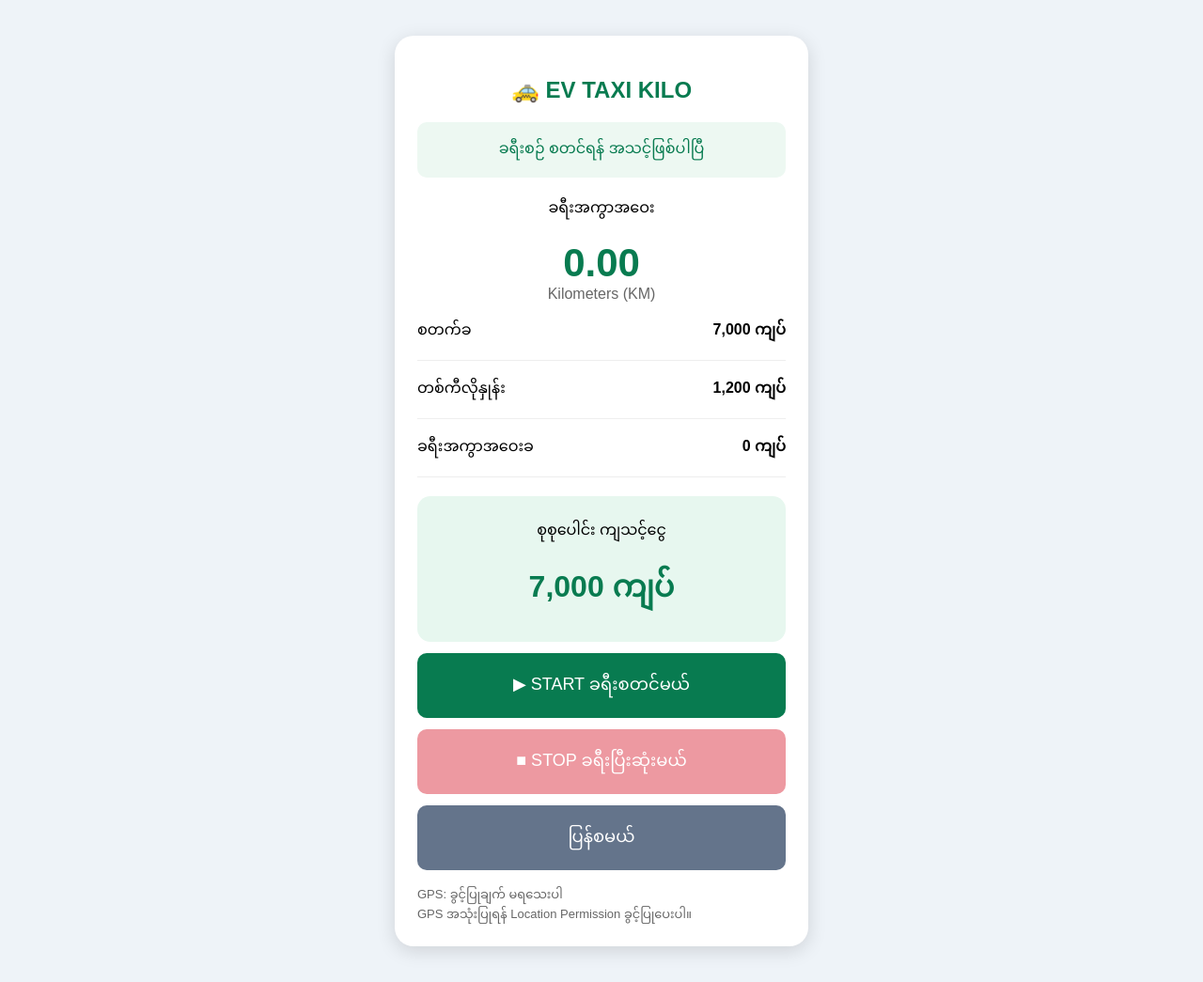
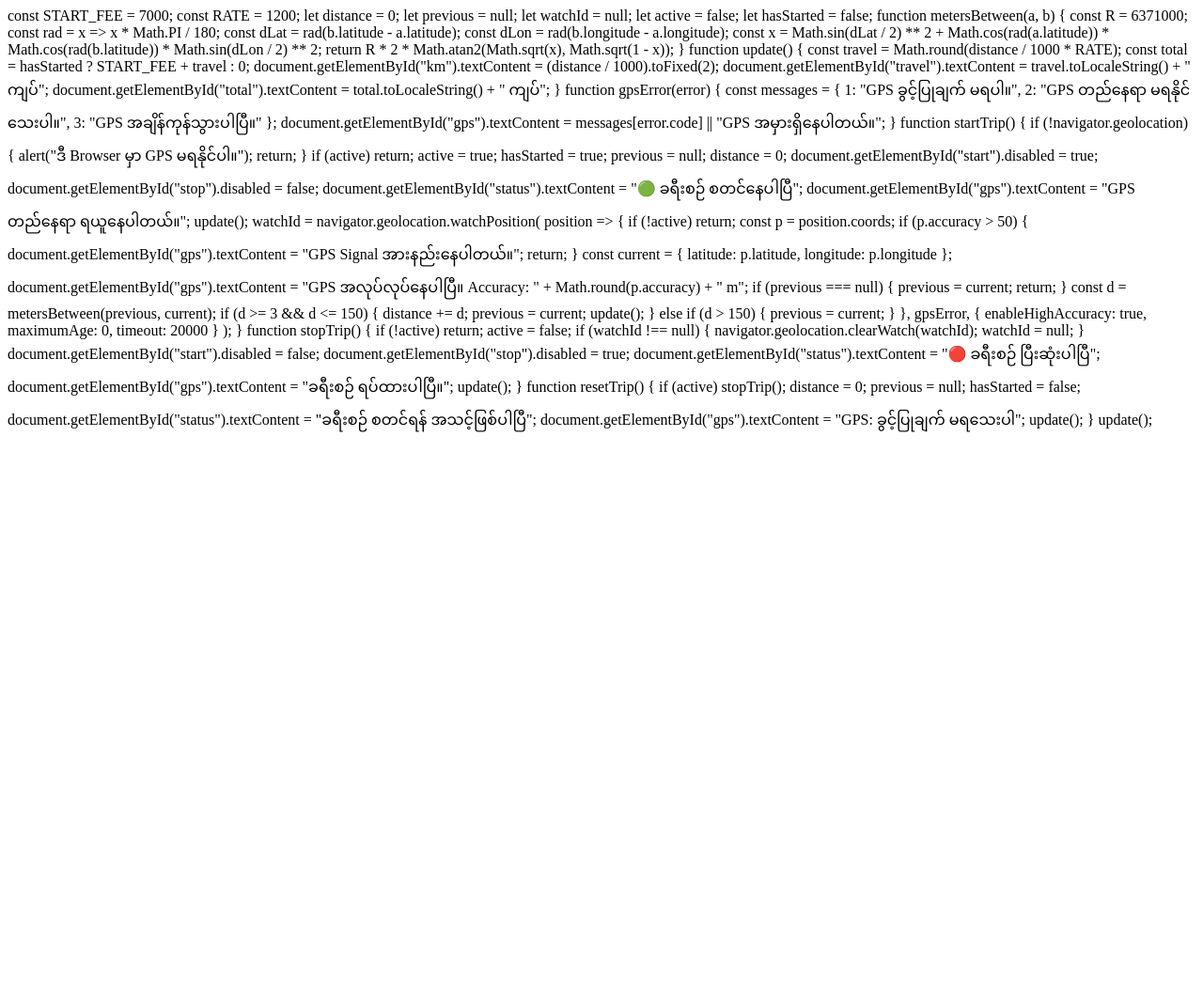
Before and after one commit to kyawaungmyat864-ship-it/Ev-taxi-kilo-app, a plain HTML site: page index.html in a window 1280 px wide. Shown: the whole page at 94% size. After the commit the page ends 800 px from the top, so only its background shows below. Drawn offline with Linux system fonts and the light colour scheme.

Commit message:
Update index.html

```diff
--- a/index.html
+++ b/index.html
@@ -1,106 +1,4 @@
 
-<!DOCTYPE html>
-<html lang="my">
-<head>
-<meta charset="UTF-8">
-<meta name="viewport" content="width=device-width, initial-scale=1">
-<title>EV Taxi Kilo GPS</title>
-<style>
-*{box-sizing:border-box}
-body{
-  margin:0;padding:18px;
-  background:#eef3f8;
-  font-family:Arial,sans-serif;
-}
-.card{
-  max-width:440px;margin:20px auto;
-  padding:24px;background:white;
-  border-radius:20px;
-  box-shadow:0 5px 20px #0002;
-}
-h2{text-align:center;color:#087b50}
-.status{
-  padding:12px;background:#edf8f2;
-  border-radius:10px;text-align:center;
-  color:#087b50;margin:15px 0;
-}
-.distance{
-  font-size:42px;font-weight:bold;
-  text-align:center;color:#087b50;
-}
-.unit{text-align:center;color:#666}
-.row{
-  display:flex;justify-content:space-between;
-  padding:13px 0;border-bottom:1px solid #eee;
-  gap:10px;
-}
-.total{
-  margin-top:20px;padding:20px;
-  background:#e7f7ef;border-radius:14px;
-  text-align:center;
-}
-.amount{
-  font-size:32px;font-weight:bold;
-  color:#087b50;margin-top:10px;
-}
-button{
-  width:100%;padding:15px;
-  border:0;border-radius:10px;
-  font-size:18px;color:white;
-  margin-top:12px;
-}
-.start{background:#087b50}
-.stop{background:#dc3545}
-.reset{background:#64748b}
-button:disabled{opacity:.5}
-.note{
-  font-size:13px;color:#666;
-  line-height:1.6;margin-top:16px;
-}
-</style>
-</head>
-<body>
-<div class="card">
-<h2>🚕 EV TAXI KILO</h2>
-<div class="status" id="status">ခရီးစဉ် စတင်ရန် အသင့်ဖြစ်ပါပြီ</div>
-
-<p style="text-align:center">ခရီးအကွာအဝေး</p>
-<div class="distance" id="km">0.00</div>
-<div class="unit">Kilometers (KM)</div>
-
-<div class="row">
-<span>စတက်ခ</span><b>7,000 ကျပ်</b>
-</div>
-<div class="row">
-<span>တစ်ကီလိုနှုန်း</span><b>1,200 ကျပ်</b>
-</div>
-<div class="row">
-<span>ခရီးအကွာအဝေးခ</span>
-<b id="travel">0 ကျပ်</b>
-</div>
-
-<div class="total">
-<div>စုစုပေါင်း ကျသင့်ငွေ</div>
-<div class="amount" id="total">7,000 ကျပ်</div>
-</div>
-
-<button class="start" id="start" onclick="startTrip()">
-▶ START ခရီးစတင်မယ်
-</button>
-<button class="stop" id="stop" onclick="stopTrip()" disabled>
-■ STOP ခရီးပြီးဆုံးမယ်
-</button>
-<button class="reset" onclick="resetTrip()">
-ပြန်စမယ်
-</button>
-
-<div class="note" id="gps">
-GPS: ခွင့်ပြုချက် မရသေးပါ
-<br>GPS အသုံးပြုရန် Location Permission ခွင့်ပြုပေးပါ။
-</div>
-</div>
-
-<script>
 const START_FEE = 7000;
 const RATE = 1200;
 
@@ -110,132 +8,149 @@ let watchId = null;
 let active = false;
 let hasStarted = false;
 
-function metersBetween(a,b){
+function metersBetween(a, b) {
   const R = 6371000;
- const rad = x => x*Math.PI/180;
- const dLat = rad(b.latitude-a.latitude);
- const dLon = rad(b.longitude-a.longitude);
- const x = Math.sin(dLat/2)**2 +
- Math.cos(rad(a.latitude))*Math.cos(rad(b.latitude))*
- Math.sin(dLon/2)**2;
- return R*2*Math.atan2(Math.sqrt(x),Math.sqrt(1-x));
+  const rad = x => x * Math.PI / 180;
+  const dLat = rad(b.latitude - a.latitude);
+  const dLon = rad(b.longitude - a.longitude);
+
+  const x = Math.sin(dLat / 2) ** 2 +
+    Math.cos(rad(a.latitude)) *
+    Math.cos(rad(b.latitude)) *
+    Math.sin(dLon / 2) ** 2;
+
+  return R * 2 * Math.atan2(Math.sqrt(x), Math.sqrt(1 - x));
 }
 
-function update(){
- const travel = Math.round(distance/1000*RATE);
- const total = hasStarted ? START_FEE+travel : 0;
+function update() {
+  const travel = Math.round(distance / 1000 * RATE);
+  const total = hasStarted ? START_FEE + travel : 0;
 
   document.getElementById("km").textContent =
- (distance/1000).toFixed(2);
+    (distance / 1000).toFixed(2);
 
   document.getElementById("travel").textContent =
- travel.toLocaleString()+" ကျပ်";
+    travel.toLocaleString() + " ကျပ်";
 
   document.getElementById("total").textContent =
- total.toLocaleString()+" ကျပ်";
+    total.toLocaleString() + " ကျပ်";
 }
 
-function gpsError(error){
+function gpsError(error) {
   const messages = {
- 1:"GPS အသုံးပြုခွင့် ပိတ်ထားပါတယ်။",
- 2:"GPS တည်နေရာ မရနိုင်သေးပါ။",
- 3:"GPS အချိန်ကုန်သွားပါပြီ။"
+    1: "GPS ခွင့်ပြုချက် မရပါ။",
+    2: "GPS တည်နေရာ မရနိုင်သေးပါ။",
+    3: "GPS အချိန်ကုန်သွားပါပြီ။"
   };
+
   document.getElementById("gps").textContent =
     messages[error.code] || "GPS အမှားရှိနေပါတယ်။";
 }
 
-function startTrip(){
- if(!navigator.geolocation){
+function startTrip() {
+  if (!navigator.geolocation) {
     alert("ဒီ Browser မှာ GPS မရနိုင်ပါ။");
     return;
   }
- if(active)return;
 
- active=true;
- hasStarted=true;
- previous=null;
- distance=0;
+  if (active) return;
 
- document.getElementById("start").disabled=true;
- document.getElementById("stop").disabled=false;
- document.getElementById("status").textContent=
+  active = true;
+  hasStarted = true;
+  previous = null;
+  distance = 0;
+
+  document.getElementById("start").disabled = true;
+  document.getElementById("stop").disabled = false;
+  document.getElementById("status").textContent =
     "🟢 ခရီးစဉ် စတင်နေပါပြီ";
+
+  document.getElementById("gps").textContent =
+    "GPS တည်နေရာ ရယူနေပါတယ်။";
 
   update();
 
- watchId=navigator.geolocation.watchPosition(
-  position=>{
-   const p=position.coords;
+  watchId = navigator.geolocation.watchPosition(
+    position => {
+      if (!active) return;
 
-   if(p.accuracy>35){
-    document.getElementById("gps").textContent=
-    "GPS အချက်ပြမှု အားနည်းနေပါတယ်။ ပိုမိုကောင်းတဲ့ GPS Signal ကို စောင့်နေပါတယ်။";
+      const p = position.coords;
+
+      if (p.accuracy > 50) {
+        document.getElementById("gps").textContent =
+          "GPS Signal အားနည်းနေပါတယ်။";
         return;
       }
 
-   const current={
-    latitude:p.latitude,
-    longitude:p.longitude
+      const current = {
+        latitude: p.latitude,
+        longitude: p.longitude
       };
 
-   document.getElementById("gps").textContent=
-   "GPS အလုပ်လုပ်နေပါပြီ။ Accuracy: "+
-   Math.round(p.accuracy)+" m";
+      document.getElementById("gps").textContent =
+        "GPS အလုပ်လုပ်နေပါပြီ။ Accuracy: " +
+        Math.round(p.accuracy) + " m";
 
-   if(previous){
-    const d=metersBetween(previous,current);
-
-    if(d>=5 && d<=300){
-     distance+=d;
-    }
+      if (previous === null) {
+        previous = current;
+        return;
       }
 
-   previous=current;
+      const d = metersBetween(previous, current);
+
+      if (d >= 3 && d <= 150) {
+        distance += d;
+        previous = current;
         update();
+      } else if (d > 150) {
+        previous = current;
+      }
+
     },
     gpsError,
     {
-   enableHighAccuracy:true,
-   maximumAge:0,
-   timeout:20000
+      enableHighAccuracy: true,
+      maximumAge: 0,
+      timeout: 20000
     }
   );
 }
 
-function stopTrip(){
- if(!active)return;
+function stopTrip() {
+  if (!active) return;
 
- active=false;
+  active = false;
 
- if(watchId!==null){
+  if (watchId !== null) {
     navigator.geolocation.clearWatch(watchId);
-  watchId=null;
+    watchId = null;
   }
 
- document.getElementById("start").disabled=false;
- document.getElementById("stop").disabled=true;
- document.getElementById("status").textContent=
+  document.getElementById("start").disabled = false;
+  document.getElementById("stop").disabled = true;
+  document.getElementById("status").textContent =
     "🔴 ခရီးစဉ် ပြီးဆုံးပါပြီ";
 
- document.getElementById("gps").textContent=
+  document.getElementById("gps").textContent =
     "ခရီးစဉ် ရပ်ထားပါပြီ။";
 
   update();
 }
 
-function resetTrip(){
- if(active)stopTrip();
+function resetTrip() {
+  if (active) stopTrip();
 
- distance=0;
- previous=null;
- hasStarted=false;
+  distance = 0;
+  previous = null;
+  hasStarted = false;
 
- document.getElementById("status").textContent=
+  document.getElementById("status").textContent =
     "ခရီးစဉ် စတင်ရန် အသင့်ဖြစ်ပါပြီ";
+
+  document.getElementById("gps").textContent =
+    "GPS: ခွင့်ပြုချက် မရသေးပါ";
 
   update();
 }
-</script>
-</body>
-</html>
+
+update();
```
Lines whose indentation alone changed are shown as unchanged.
